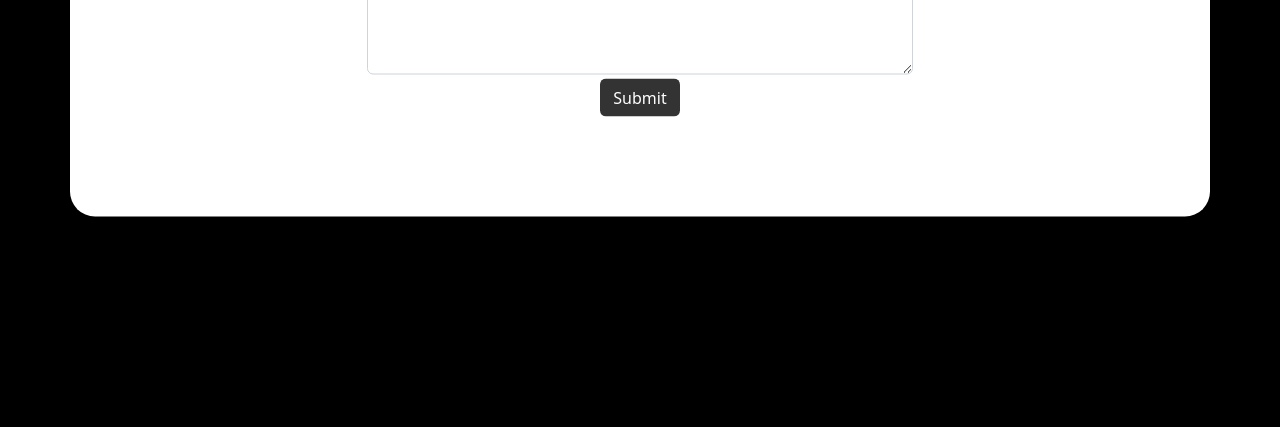
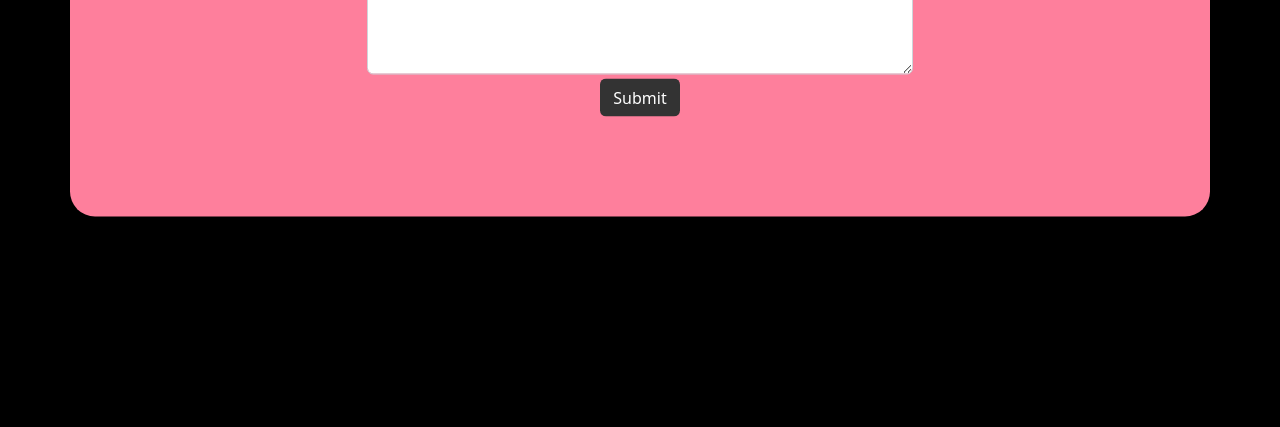
Before and after one commit to xleander/Prayer-Request, a plain HTML site: page index.html in a window 1280 px wide. Shown: the part 373-800 px from the top of the page. Drawn offline with nearby package versions, Linux system fonts and the light colour scheme.

Commit message:
Update style.css

```diff
--- a/style.css
+++ b/style.css
@@ -4,7 +4,7 @@ body {
 .container {
   text-align: center;
   border-radius: 25px;
-  background-color: white;
+  background-color: #FE7F9C;
   padding-bottom: 100px;
   padding-top: 95px;
 }
```
